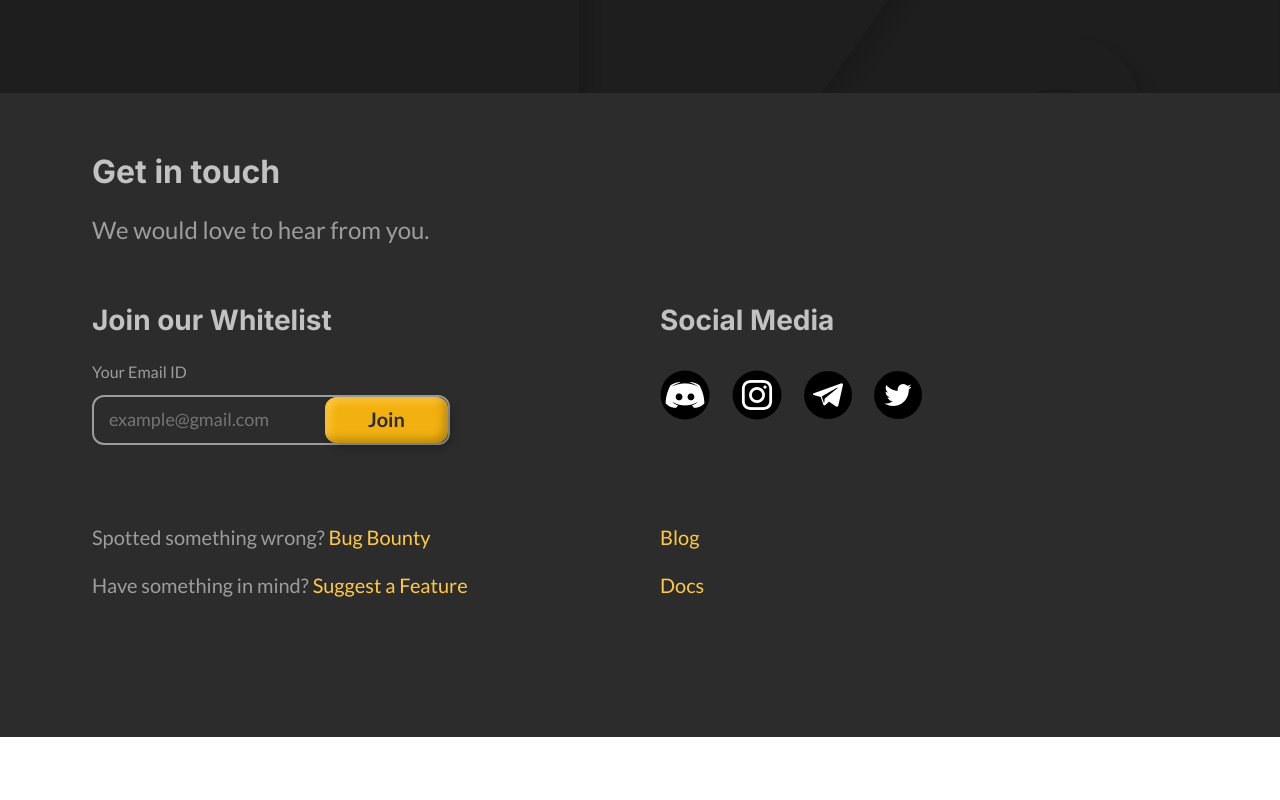
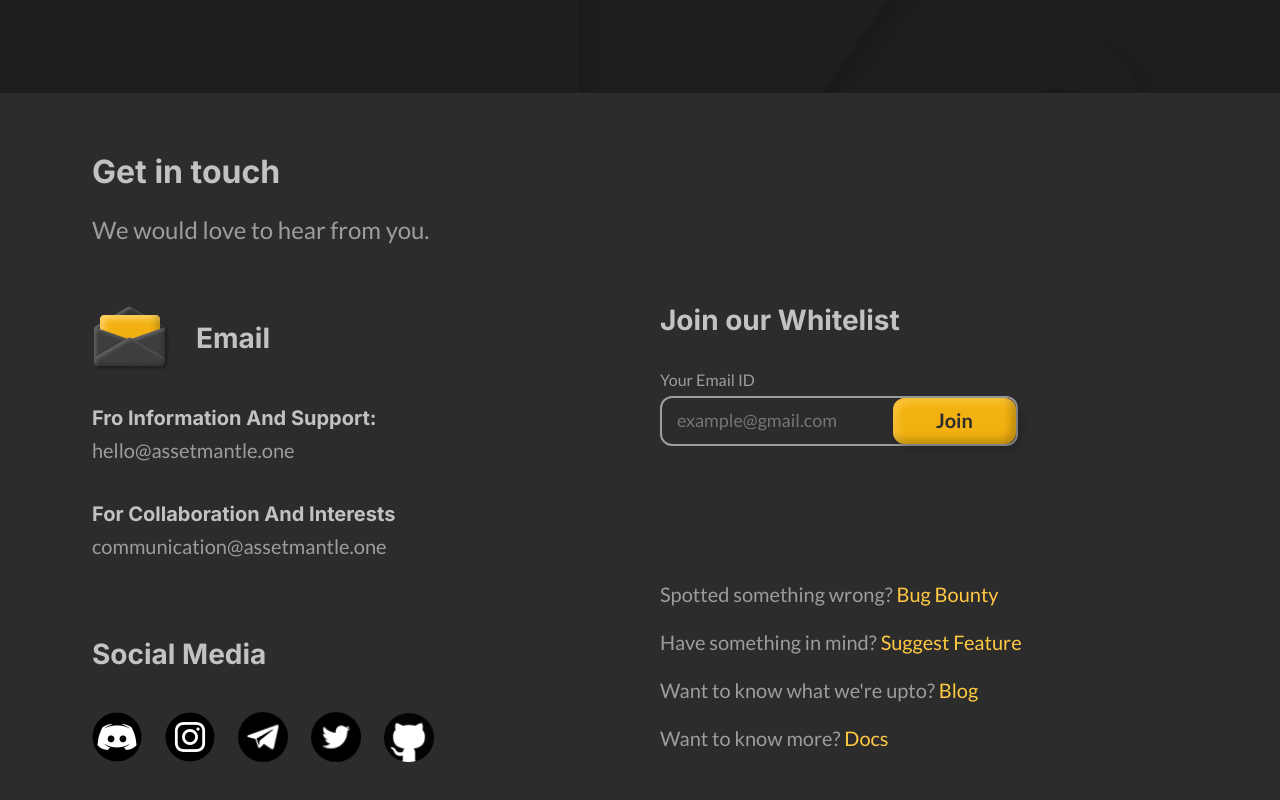
Before and after one commit to AssetMantle/website, a React (Create React App) app: page / in a window 1280 px wide. Shown: the part 4068-4868 px from the top of the page. Before the commit the page ends 4805 px from the top, so only its background shows below. Built offline with nearby package versions, Linux system fonts and the light colour scheme.

Commit message:
🛠Footer finished

```diff
--- a/src/data/footerData.json
+++ b/src/data/footerData.json
@@ -1,22 +1,5 @@
 {
-  "h2": "Get in touch",
-  "p_l": "We would love to hear from you.",
-  "left": {
-    "h3": "Join our Whitelist",
-    "p_s": "Your Email ID",
-    "placeHolder": "example@gmail.com",
-    "link_1": {
-      "text": "Spotted something wrong? ",
-      "btnTr": "Bug Bounty",
-      "href": ""
-    },
-    "link_2": {
-      "text": "Have something in mind? ",
-      "btnTr": "Suggest a Feature",
-      "href": ""
-    }
-  },
-  "right": {
+  "social": {
     "h3": "Social Media",
     "links": [
       {
@@ -38,13 +21,18 @@
         "icon": "Group 283",
         "alt": " Twitter link",
         "href": "https://twitter.com/AssetMantle"
+      },
+      {
+        "icon": "gitHub_icon",
+        "alt": "GitHub link",
+        "href": "https://github.com/assetMantleOne"
       }
     ],
-    "link1": {
+    "blog": {
       "text": "Blog",
       "href": "https://blog.assetmantle.one/"
     },
-    "link2": {
+    "docs": {
       "text": "Docs",
       "href": "https://docs.assetmantle.one/"
     }
--- a/src/layout/Footer.js
+++ b/src/layout/Footer.js
@@ -9,28 +9,52 @@ const Footer = () => {
 
   return (
     <FooterContainer>
-      <h2 className="footer__title">{DATA.h2}</h2>
-      <p className="footer__details">{DATA.p_l}</p>
+      <h2 className="footer__title">Get in touch</h2>
+      <p className="footer__details">We would love to hear from you.</p>
       <div className="footer_container">
         <div className="footer_container__element">
-          <h3>{DATA.left.h3}</h3>
-          <p className="footer_container__element_label">{DATA.left.p_s}</p>
-          <form className="footer_container__element_form">
-            <input
-              type="email"
-              placeholder={DATA.left.placeHolder}
-              onChange={(e) => setEmail(e.target.value)}
+          <div className="footer_container__element_emails">
+            <img
+              src="/images/email_icon.png"
+              alt="email icon"
+              className="footer_container__element_emails__icon"
             />
-            <button type="submit">Join</button>
-          </form>
+            <h3 className="footer_container__element_emails__title">Email</h3>
           </div>
-        <div className="footer_container__element">
-          <h3>{DATA.right.h3}</h3>
-          <div className="footer_container__element_media__icons">
+
+          <div className="footer_container__element_email__tile">
+            <h4 className="footer_container__element_email__tile_title">
+              Fro Information And Support:
+            </h4>
+            <a
+              className="footer_container__element_email__tile_email"
+              href="mailto:hello@assetmantle.one"
+            >
+              hello@assetmantle.one
+            </a>
+          </div>
+
+          <div className="footer_container__element_email__tile">
+            <h4 className="footer_container__element_email__tile_title">
+              For Collaboration And Interests
+            </h4>
+            <a
+              className="footer_container__element_email__tile_email"
+              href="mailto:communication@assetmantle.one"
+            >
+              communication@assetmantle.one
+            </a>
+          </div>
+
+          <div className="footer_container__element_social">
+            <h3 className="footer_container__element_social__title">
+              {DATA.social.h3}
+            </h3>
+            <div className="footer_container__element_social__icons">
               {React.Children.toArray(
-              DATA.right.links.map((data) => (
+                DATA.social.links.map((data) => (
                   <a
-                  className="footer_container__element_media__icons_icon"
+                    className="footer_container__element_social__icons_icon"
                     href={data.href}
                   >
                     <img src={`/images/${data.icon}.png`} alt={data.alt} />
@@ -40,48 +64,53 @@ const Footer = () => {
             </div>
           </div>
         </div>
-      <div className="footer_container">
-        <div className="footer_container__element">
-          <p>
-            {DATA.left.link_1.text}
+        <div className="footer_container__element_2">
+          <div className="footer_container__element_2__subscribe">
+            <h3 className="footer_container__element_2__subscribe_title">
+              Join our Whitelist
+            </h3>
+            <p className="footer_container__element_2__subscribe_label">
+              Your Email ID
+            </p>
+            <form className="footer_container__element_2__subscribe_form">
+              <input
+                type="email"
+                placeholder="example@gmail.com"
+                onChange={(e) => setEmail(e.target.value)}
+              />
+              <button type="submit">Join</button>
+            </form>
+          </div>
+          <div className="footer_container__element_2__links">
+            <p className="footer_container__element_2__links_link">
+              Spotted something wrong?&nbsp;
+              <button>Bug Bounty</button>
+            </p>
+            <p className="footer_container__element_2__links_link">
+              Have something in mind?&nbsp;
+              <button>Suggest Feature</button>
+            </p>
+            <p className="footer_container__element_2__links_link">
+              Want to know what we're upto?&nbsp;
               <a
-              href={DATA.left.link_1.href}
+                href="http://blog.assetmantle.one/"
                 target="_blank"
                 rel="noopener noreferrer"
               >
-              {DATA.left.link_1.btnTr}
+                Blog
               </a>
             </p>
-          <p>
-            {DATA.left.link_2.text}
+            <p className="footer_container__element_2__links_link">
+              Want to know more?&nbsp;
               <a
-              href={DATA.left.link_2.href}
+                href="https://docs.assetmantle.one/"
                 target="_blank"
                 rel="noopener noreferrer"
               >
-              {DATA.left.link_2.btnTr}
+                Docs
               </a>
             </p>
           </div>
-        <div className="footer_container__element">
-          <p>
-            <a
-              href={DATA.right.link1.href}
-              target="_blank"
-              rel="noopener noreferrer"
-            >
-              {DATA.right.link1.text}
-            </a>
-          </p>
-          <p>
-            <a
-              href={DATA.right.link2.href}
-              target="_blank"
-              rel="noopener noreferrer"
-            >
-              {DATA.right.link2.text}
-            </a>
-          </p>
         </div>
       </div>
     </FooterContainer>
--- a/src/styles/layout/FooterStyle.js
+++ b/src/styles/layout/FooterStyle.js
@@ -33,30 +33,91 @@ export const FooterContainer = styled.footer`
       display: grid;
       grid-template-columns: 1fr 1fr;
       gap: 40px;
-
       @media (max-width: 638px) {
         grid-template-columns: 1fr;
       }
       @media (max-width: 548px) {
         grid-template-columns: 1fr;
         padding: 50px 0;
+        gap: 100px;
       }
       &__element {
         h3 {
           font: var(--h3);
           color: var(--gray);
-          margin-bottom: 24px;
+        }
+        h4 {
+          font: var(--h4);
+          color: var(--gray);
+        }
+        p {
+          color: var(--gray-deep);
+        }
+        &_emails {
+          display: flex;
+          gap: 24px;
+          align-items: center;
+          padding-bottom: 14px;
+          &__title {
+            margin: auto 0 !important;
+          }
+        }
+        &_email__tile {
+          display: flex;
+          flex-direction: column;
+          gap: 8px;
+          padding: 20px 0;
+          &_title {
+            margin: 0;
+          }
+          &_email {
+            font: var(--p-m);
+            color: var(--gray-deep);
+            text-decoration: none;
+          }
+        }
+        &_social {
+          padding-top: 60px;
+          display: flex;
+          flex-direction: column;
+          gap: 32px;
+          &__icons {
+            display: flex;
+            align-items: center;
+            justify-content: flex-start;
+            gap: 23px;
+            img {
+              width: 50px;
+              height: 50px;
+            }
+          }
+        }
+        &_2 {
+          display: flex;
+          flex-direction: column;
+          gap: 40px;
+          justify-content: space-between;
+          /* @media (max-width: 768px) {
+            gap: 50px;
+          } */
+          @media (max-width: 548px) {
+            gap: 50px;
+          }
+          &__subscribe {
+            &_title {
+              font: var(--h3);
+              color: var(--gray);
+              padding-bottom: 24px;
             }
             &_label {
               font: var(--p-s) !important;
               color: var(--gray-deep);
-          margin-bottom: 14px;
+              margin-bottom: 7px;
             }
             &_form {
               background-color: transparent;
               width: max-content;
               border-radius: 12px;
-          margin-bottom: 80px;
               border: 2px solid var(--gray-deep);
               display: flex;
               @media (max-width: 768px) {
@@ -90,7 +151,8 @@ export const FooterContainer = styled.footer`
                 text-transform: capitalize;
                 background: var(--yellow-gradient-bg);
                 box-shadow: 4px 4px 8px rgba(0, 0, 0, 0.25),
-              inset -4px -4px 8px rgba(0, 0, 0, 0.25), inset 4px 4px 8px #ffc942;
+                  inset -4px -4px 8px rgba(0, 0, 0, 0.25),
+                  inset 4px 4px 8px #ffc942;
                 border-radius: 12px;
                 padding: 10px 43px 12px;
                 transition: all ease-in-out 100ms;
@@ -105,31 +167,27 @@ export const FooterContainer = styled.footer`
             } */
               }
             }
-        p {
-          font: 600 var(--p-m);
-          &:first-child {
-            margin-bottom: 24px;
+          }
+          &__links {
+            display: flex;
+            flex-direction: column;
+            &_link {
+              margin: 0;
+              padding: 12px 0;
+              font: var(--p-m);
+              color: var(--gray-deep);
+              button {
+                background-color: transparent;
+                border: none;
+                outline: none;
+                color: var(--yellow);
               }
               a {
+                text-decoration: none;
                 color: var(--yellow);
-            text-decoration: none;
               }
             }
-        &:last-child {
-          h3 {
-            margin-bottom: 32px;
           }
-        }
-        &_media__icons {
-          display: flex;
-          align-items: center;
-          justify-content: flex-start;
-          gap: 22px;
-        }
-      }
-      &:last-child {
-        p {
-          font: normal var(--p-m);
         }
       }
     }
```
Lines whose indentation alone changed are shown as unchanged.
